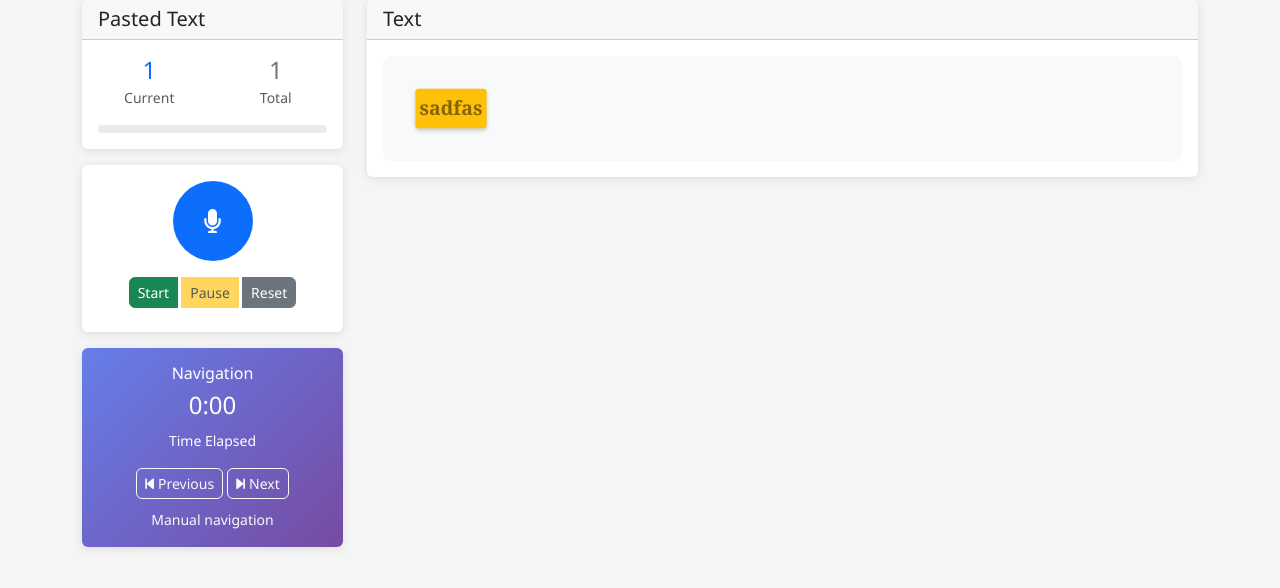
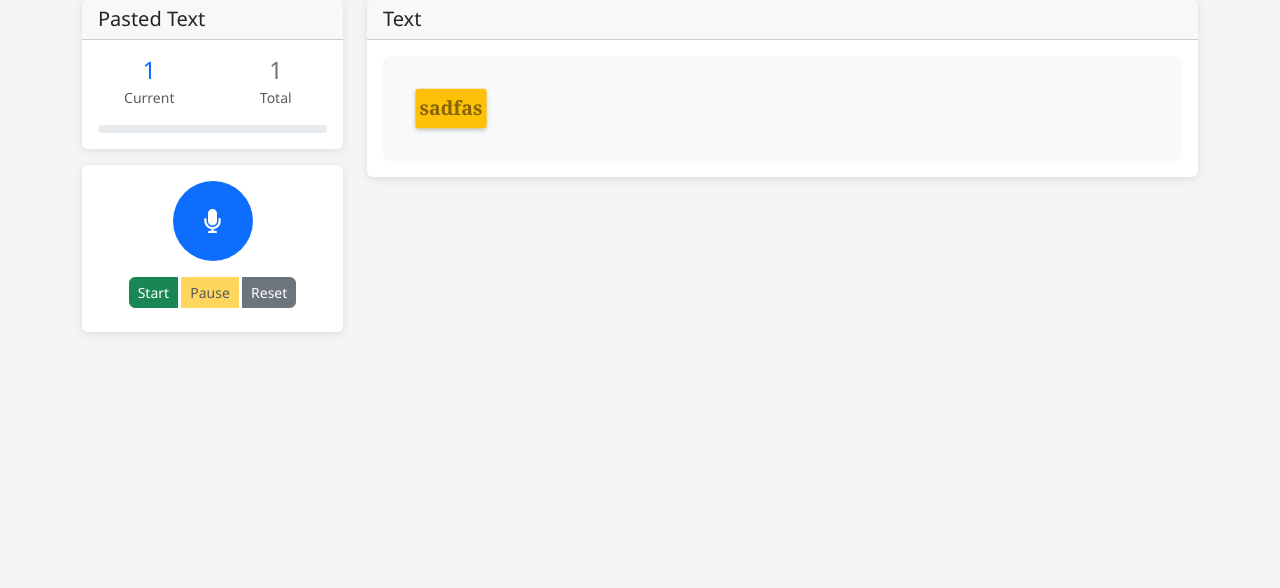
Before and after one commit to gitachi143/speechReader, a Flask app: page /session/04f079bd-e018-46f0-baca-2290814d68b6 in a window 1280 px wide. Shown: the part 82-670 px from the top of the page. Run offline with Flask 3, Linux system fonts and the light colour scheme; data comes from the database, SQL or seed files in the repository.

Commit message:
Clean up reading interface: Remove manual navigation controls
- Removed the Navigation card with timer and Previous/Next buttons
- Removed the manual navigation JavaScript event listeners
- Simplified the reading interface to focus on speech recognition
- Cleaner, less cluttered interface during speech practice

```diff
--- a/templates/reading.html
+++ b/templates/reading.html
@@ -113,25 +113,6 @@
             </div>
         </div>
 
-        <!-- Navigation -->
-        <div class="card navigator-card">
-            <div class="card-body text-center">
-                <h6 class="card-title">Navigation</h6>
-                <div class="mb-3">
-                    <h4 id="timeElapsed">0:00</h4>
-                    <small>Time Elapsed</small>
-                </div>
-                <div class="mb-2">
-                    <button class="btn btn-sm btn-outline-light" id="skipBackBtn">
-                        <i class="fas fa-step-backward me-1"></i>Previous
-                    </button>
-                    <button class="btn btn-sm btn-outline-light" id="skipForwardBtn">
-                        <i class="fas fa-step-forward me-1"></i>Next
-                    </button>
-                </div>
-                <small class="text-light">Manual navigation</small>
-            </div>
-        </div>
     </div>
 
     <div class="col-lg-9">
@@ -425,14 +406,6 @@ document.addEventListener('DOMContentLoaded', function() {
         }
     });
 
-    document.getElementById('skipBackBtn').addEventListener('click', function() {
-        moveToWord(Math.max(0, currentIndex - 5));
-    });
-
-    document.getElementById('skipForwardBtn').addEventListener('click', function() {
-        moveToWord(Math.min(words.length - 1, currentIndex + 5));
-    });
-
     document.getElementById('micBtn').addEventListener('click', function() {
         if (isListening) stopListening();
         else if (!isPaused) startListening();
```
